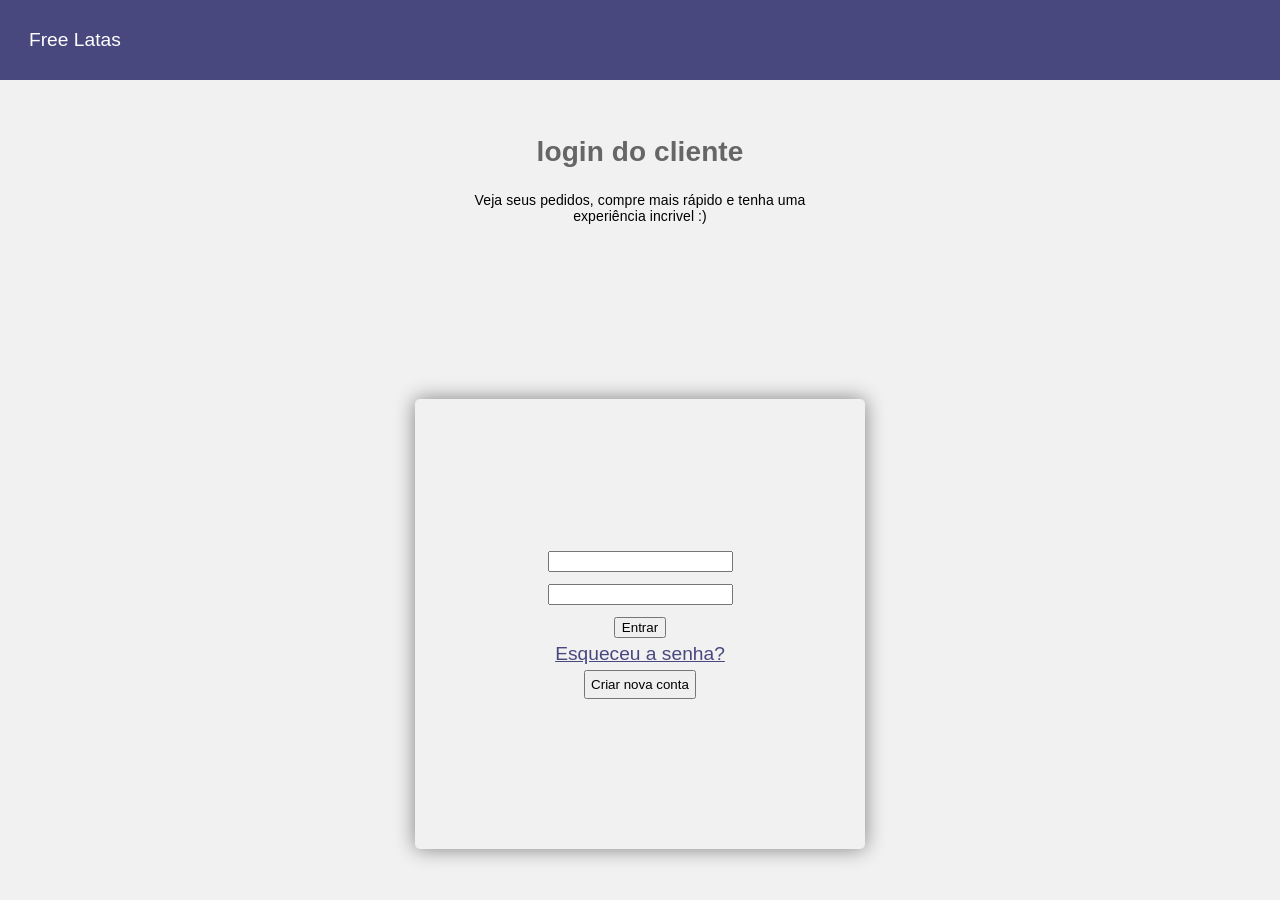
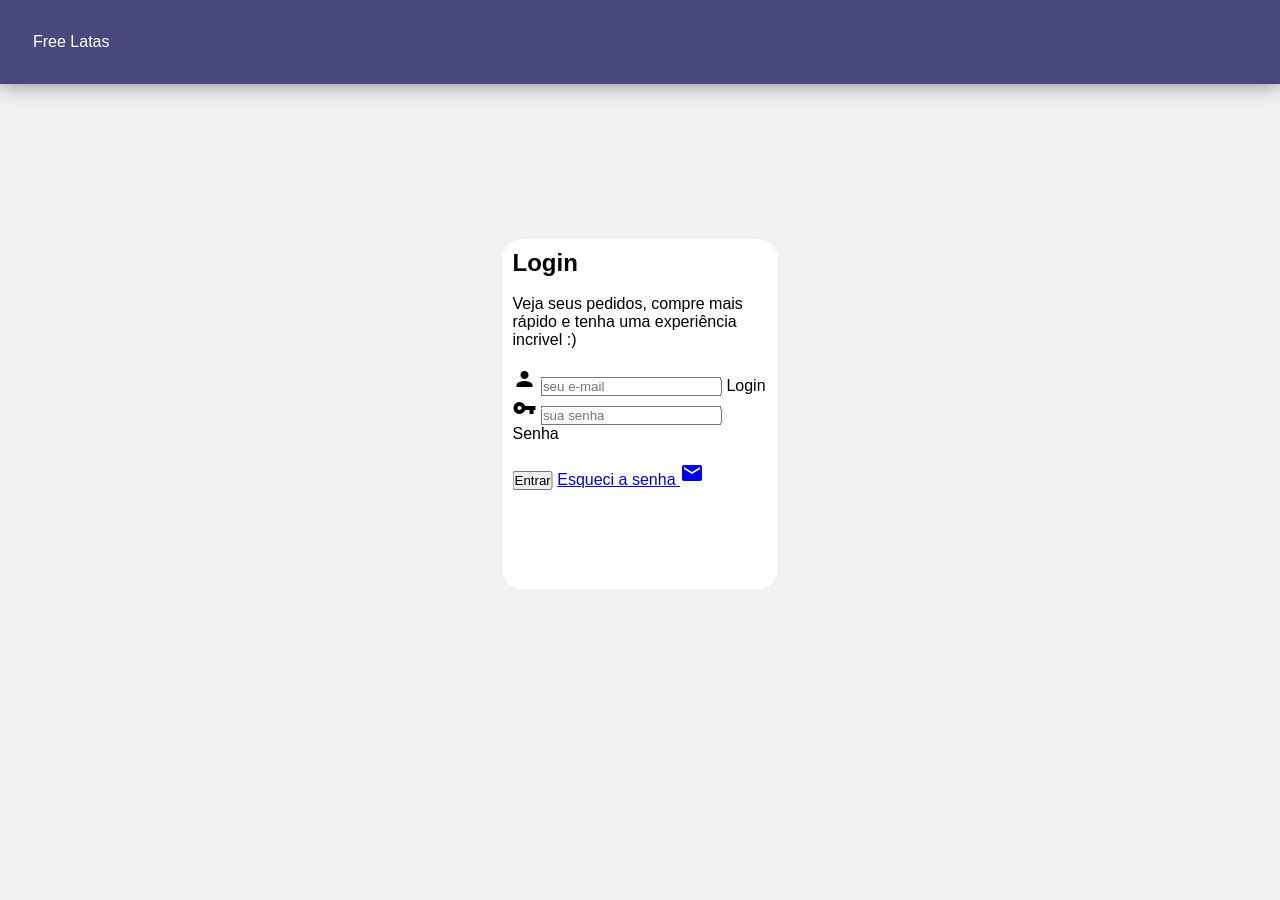
Before and after one commit to Sharlye/Loja, a plain HTML site: page Login/index.html in a window 1280 px wide. After the commit the page ends 800 px from the top, so only its background shows below. Drawn offline with Linux system fonts and the light colour scheme.

Commit message:
ajustes login

```diff
--- a/Login/index.html
+++ b/Login/index.html
@@ -6,47 +6,43 @@
     <title>Login</title>
     <link rel="stylesheet" href="style.css">
     <link rel="shortcut icon" href="Files/favicon.ico" type="image/x-icon">
+    <link href="https://fonts.googleapis.com/icon?family=Material+Icons" rel="stylesheet">
 </head>
 <body>
-
     <header class="logo">
         <a href="/Principal/index.html">Free Latas</a>
     </header>
 
-<div class="bemvindo">
-    <h2 class="login">Login do Cliente</h2>
-    <p class="texto">
-    Veja seus pedidos, compre mais rápido e tenha uma experiência incrivel :)
-    </p>
+    <main>
+        <section id="login">
+            <div id="formulario">
+            <h2>Login</h2> <br>
 
-</div>
+            <p class="texto">
+                Veja seus pedidos, compre mais rápido e tenha uma experiência incrivel :)
+            </p> <br>
 
-<div class="container">
+            <form action="login.php" method="post" autocomplete="on">
 
-    <div class="box">
+            <div class="email">
+                <i class="material-icons">person</i>
+                 <input type="email" name="email" id="iemail" placeholder="seu e-mail" autocomplete="email" required maxlength="30">
+                 <label for="iemail">Login</label>
+            </div>
 
-    <div class="email">
-        <input type="text" name="email" id="email">
-    </div>
+            <div class="senha">
+                <i class="material-icons">vpn_key</i>
+                <input type="password" name="pass" id="ipass" placeholder="sua senha" autocomplete="current-password" required minlength="8" maxlength="20">
+                <label for="ipass">Senha</label>
+            </div> <br>
 
-    <div class="senha">
-        <input type="password" name="pass" id="pass">
-    </div>
-
-    <div class="entrar">
-        <button>Entrar</button>
-    </div>
-
-    <div class="esqueceu">
-        <a href="#">Esqueceu a senha?</a>
-    </div>
-
-    <div class="criar">
-        <button class="criar">Criar nova conta</button>
-    </div>
-
-    </div>
-
-</div>
+            <input type="submit" value="Entrar">
+            <a href="esqueci.html">
+                Esqueci a senha <i class="material-icons">mail</i>
+            </a>
+                </form>
+            </div>
+        </section>
+    </main>
 </body>
 </html>
--- a/Login/style.css
+++ b/Login/style.css
@@ -1,102 +1,52 @@
-body {
+* {
+    font-family: Arial, Helvetica, sans-serif;
+    padding: 0px;
+    margin: 0px;
+    box-sizing: border-box;
+}
+
+body, html {
     background-color: rgb(241, 241, 241);
-    margin: 0%;
-    padding: 0%;
-    font-size: 1.2rem;
-    font-family: Arial, Helvetica, sans-serif;
+    height: 100vh;
+    width: 100vw;
+    overflow: hidden;
+}
+
+header {
+    background:#48487f;
+    display: flex;
+    flex-wrap: wrap;
+    justify-content: space-between;
+    align-items: center;
+    padding: 33px;
+    box-shadow: 0 0 20px gray;
 }
 
 .logo a{
     text-decoration: none;
-    color: white
+    color: white;
 }
 
-.logo {
-    background: #48487f;
-    display: flex;
-    flex-wrap: wrap;
-    align-items: center;
-    padding: 24px;
-    box-shadow: 0 0 20 gray;
+main {
+    position: relative;
+    height: 100vh;
+    width: 100vw;
 }
 
-.bemvindo {
-display: flex;
-text-align: center;
-padding-top: 56px;
--webkit-box-align: center;
-align-items: center;
-flex-direction: column;
+section#login {
+    position: absolute;
+    top: 50%;
+    left: 50%;
+    transform: translate(-50%, -70%);
+    background-color: white;
+    width: 275px;
+    height: 350px;
+    border-radius: 20px;
+    box-shadow: 0px, 0px, 10px, rgba(0, 0, 0, 0.450);
 }
 
-.login {
-margin: 0px 0px 24px;
-font-size: 1.75rem;
-letter-spacing: 0.006rem;
-font-weight: 700;
-line-height: 32px;
-text-align: center;
-text-transform: lowercase;
-color: rgb(102, 102, 102);
+section#login > div#formulario {
+    display: block;
+    padding: 10px;
+
 }
-
-.texto {
-font-size: 0.875rem;
-line-height: 1rem;
-text-align: center;
-letter-spacing: 0.006rem;
-width: 100%;
-max-width: 346px;
-margin: 0px;
-}
-
-p{
-display: block;
-margin-block-start: 1em;
-margin-block-end: 1em;
-margin-inline-start: 0px;
-margin-inline-end: 0px;
-}
-
-.container {
-width: 100vw;
-height: 100vh;
-display: flex;
-flex-direction: row;
-justify-content: center;
-align-items: center;
-}
-
-.box {
-width: 450px;
-height: 450px;
-margin-left: 16px;
-margin-right: 16px;
-display: flex;
-flex-direction: column;
-justify-content: center;
-align-items: center;
-border-radius: 5px;
-box-shadow: 0 0 20px gray;
-}
-
-.email {
-padding: 5px;
-}
-
-.senha {
-padding: 5px;
-}
-
-.entrar {
-padding: 5px;
-}
-
-a {
-padding: 5px;
-color: #48487f;
-}
-
-.criar {
-padding: 5px;
-}
--- a/Principal/style.css
+++ b/Principal/style.css
@@ -47,7 +47,6 @@ img {
     margin: 10px;
     border-radius: .125rem;
     box-shadow: 0 0.0625rem 0.125rem 0 rgba(0,0,0,.1);
-    background: white;
 }
 
 .imagem {
```
